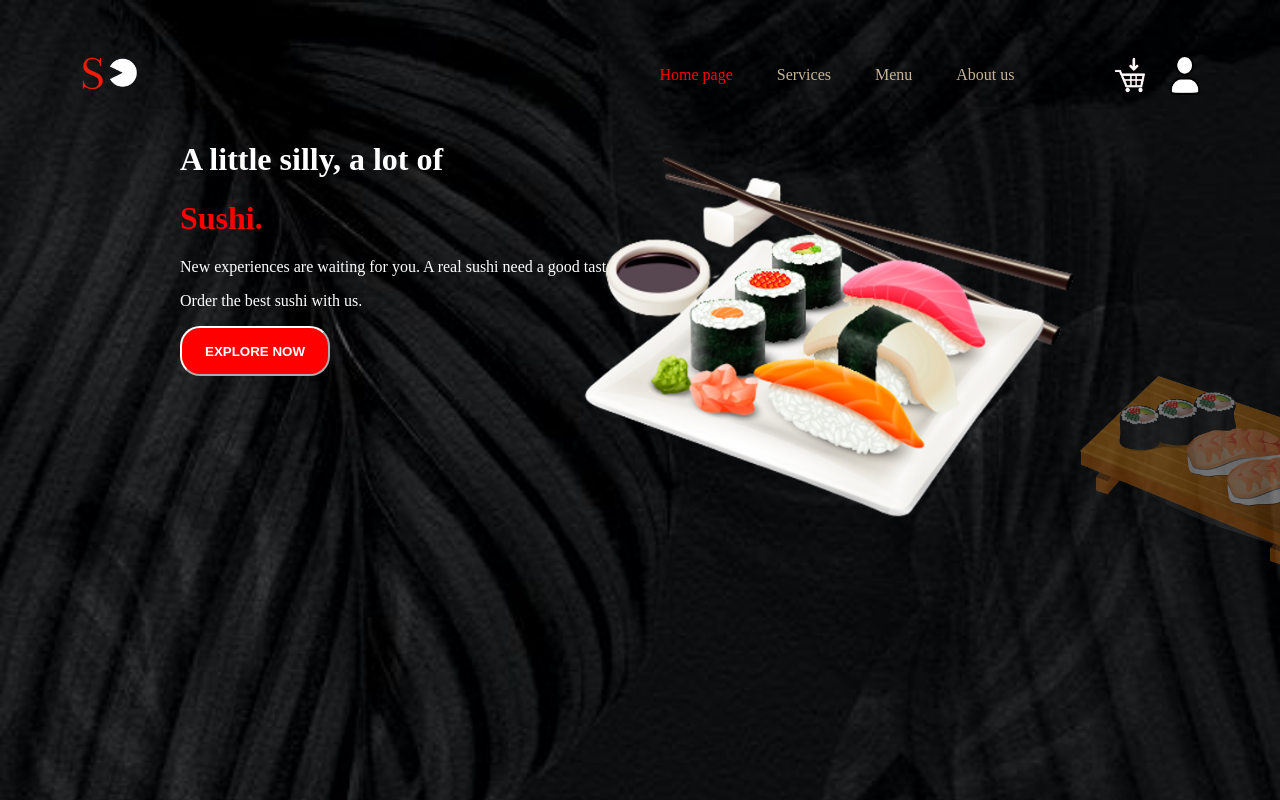
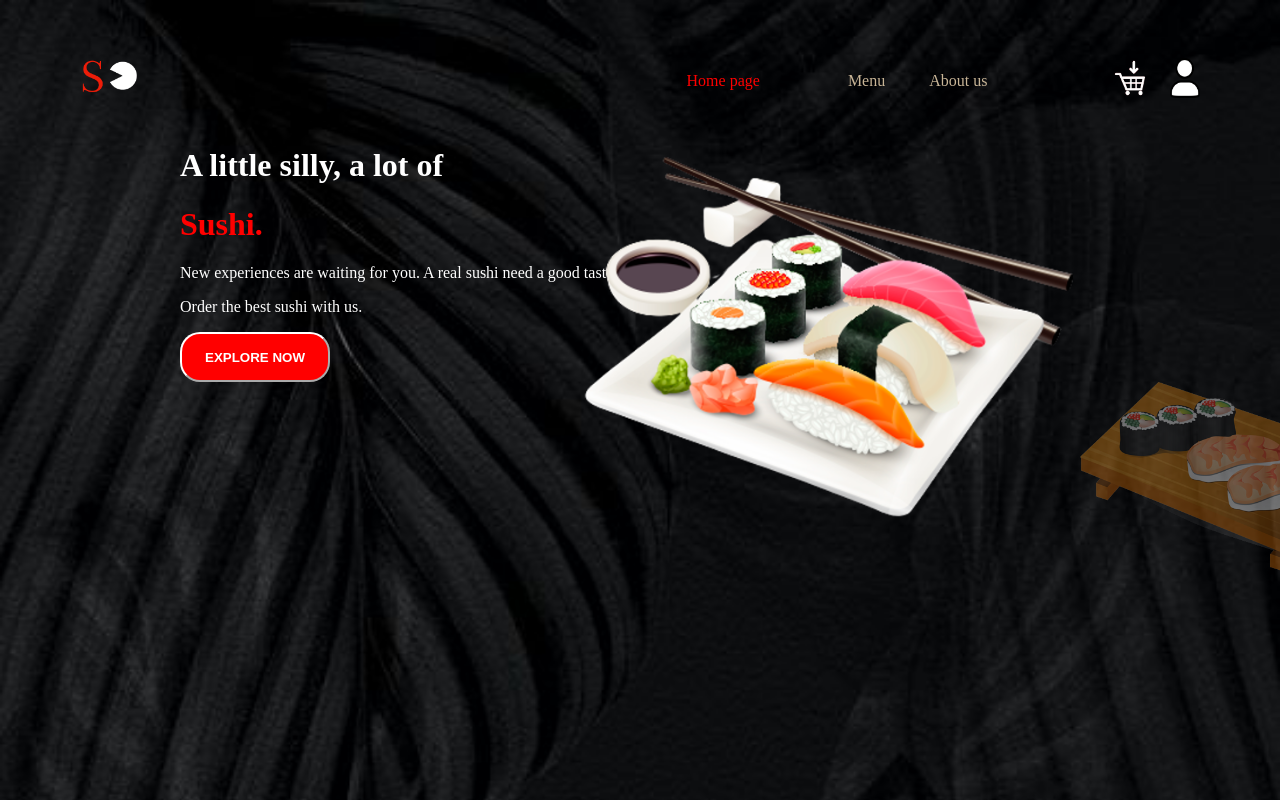
Before and after one commit to rubensl07/sushi, a plain HTML site: page index.html in a window 1280 px wide. Shown: the top 800 px of the page. Drawn offline with Linux system fonts and the light colour scheme.

Commit message:
Services

```diff
--- a/index.html
+++ b/index.html
@@ -13,7 +13,7 @@
         </div>
         <ul>
             <a href="#"><li><span>Home page</span></li></a>
-            <a href="#"><li>Services</li></a>
+            <a href="#"><li></li></a>
             <a href="#"><li>Menu</li></a>
             <a href="#"><li>About us</li></a>
         </ul>
```
